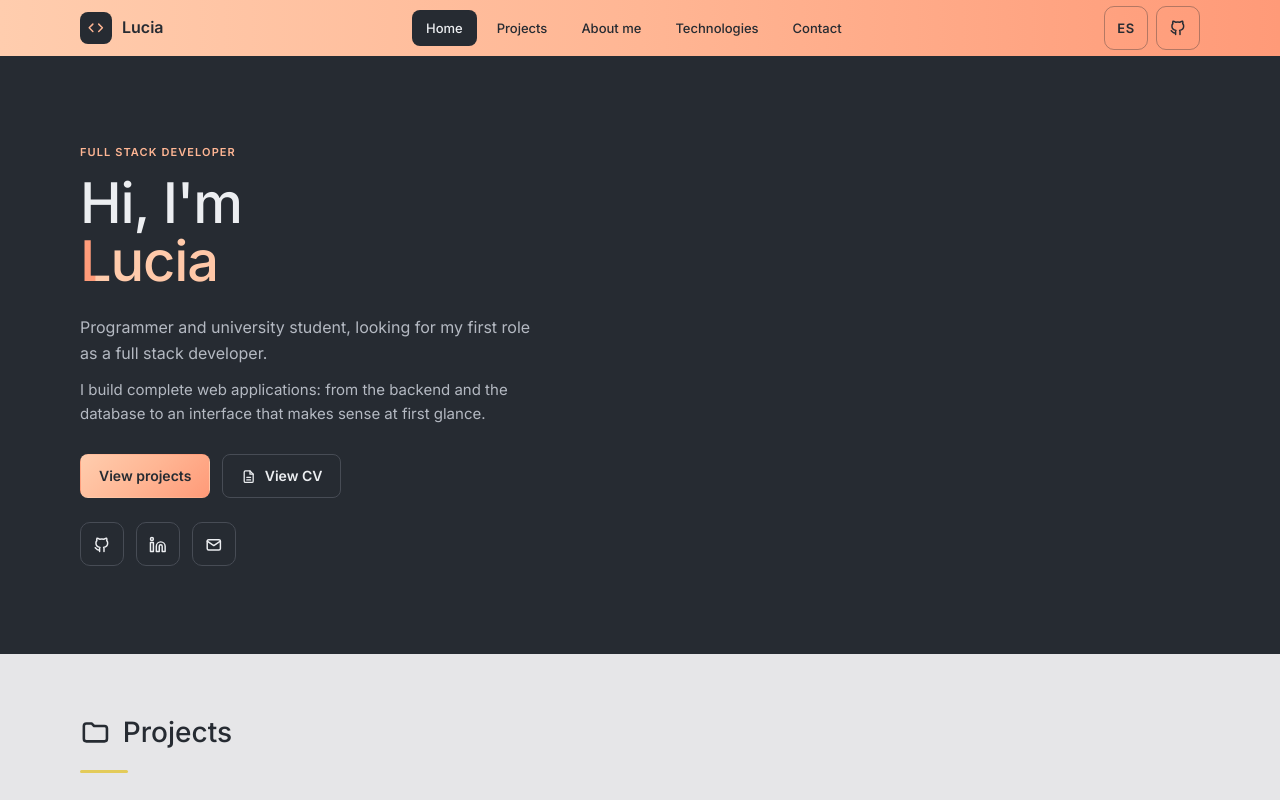
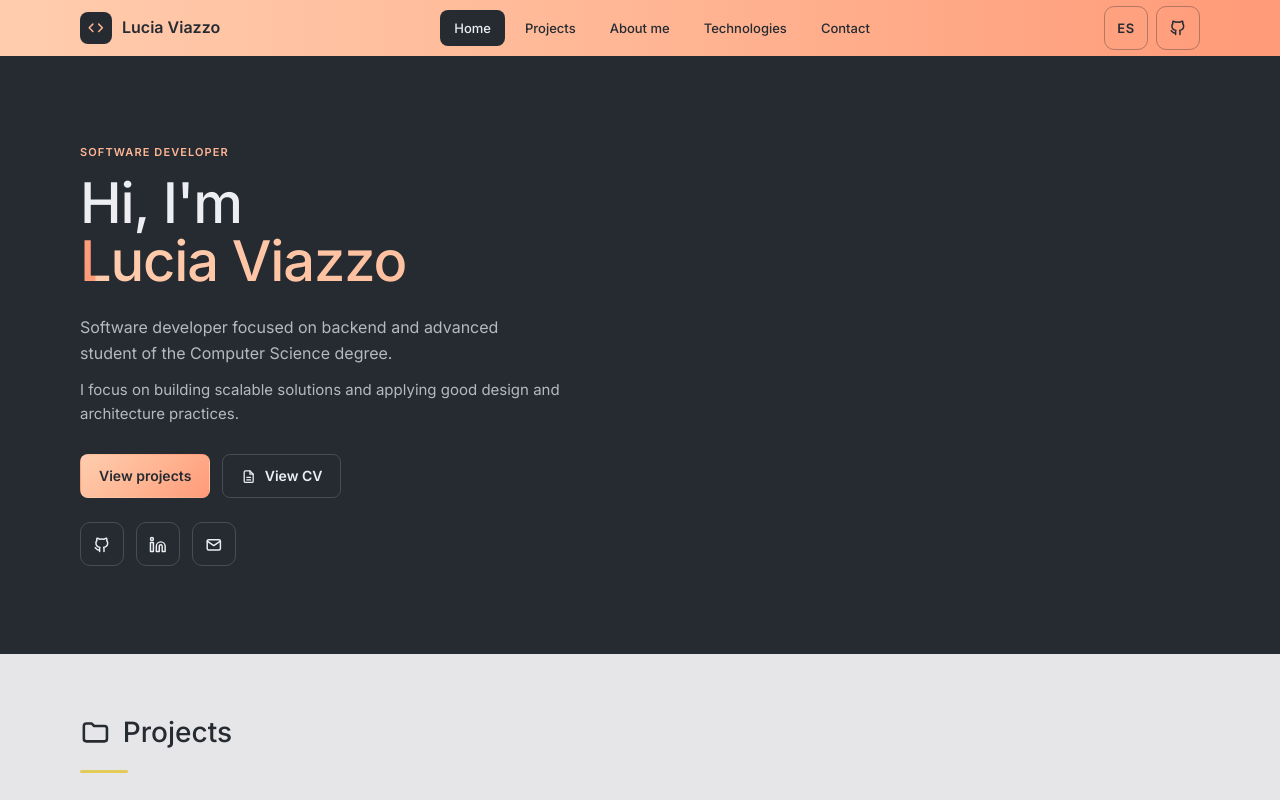
Before and after one commit to luciaviazzo/Portfolio-Lucia-Viazzo, a React (Vite) app: page / in a window 1280 px wide. Shown: the top 800 px of the page. Built offline with nearby package versions, Linux system fonts and the light colour scheme; some icons are missing.

Commit message:
actualizo seccion principal

```diff
--- a/src/components/Header.tsx
+++ b/src/components/Header.tsx
@@ -47,7 +47,7 @@ export function Header() {
       <div className="container header-inner">
         <a className="brand" href="#inicio" aria-label={t.header.homeAria}>
           <span className="brand-mark"><Icon name="code" /></span>
-          <span className="brand-name">Lucia</span>
+          <span className="brand-name">Lucia Viazzo</span>
         </a>
 
         <nav ref={navRef} className={open ? 'nav is-open' : 'nav'} id="menu-principal" aria-label={t.header.navAria}>
--- a/src/components/Hero.tsx
+++ b/src/components/Hero.tsx
@@ -11,7 +11,7 @@ export function Hero() {
       <div className="container hero-inner">
         <div className="hero-copy">
           <p className="eyebrow">{h.eyebrow}</p>
-          <h1 id="hero-title">{h.hi} <span className="accent">Lucia</span></h1>
+          <h1 id="hero-title">{h.hi} <span className="accent">Lucia Viazzo</span></h1>
           <p className="lead">{h.lead}</p>
           <p className="sub">{h.sub}</p>
           <div className="btn-row">
--- a/src/i18n/en.ts
+++ b/src/i18n/en.ts
@@ -25,10 +25,10 @@ export const en: Dict = {
     switchLangCode: 'es',
   },
   hero: {
-    eyebrow: 'Full stack developer',
+    eyebrow: 'Software Developer',
     hi: "Hi, I'm",
-    lead: 'Programmer and university student, looking for my first role as a full stack developer.',
-    sub: 'I build complete web applications: from the backend and the database to an interface that makes sense at first glance.',
+    lead: 'Software developer focused on backend and advanced student of the Computer Science degree.',
+    sub: 'I focus on building scalable solutions and applying good design and architecture practices.',
     viewProjects: 'View projects',
     viewCv: 'View CV',
     newTab: ' (opens in a new tab)',
--- a/src/i18n/es.ts
+++ b/src/i18n/es.ts
@@ -36,10 +36,10 @@ export const es = {
     switchLangCode: 'en',
   },
   hero: {
-    eyebrow: 'Desarrolladora full stack',
+    eyebrow: 'Software Developer',
     hi: 'Hola, soy',
-    lead: 'Programadora y estudiante universitaria, buscando mi primer rol como desarrolladora full stack.',
-    sub: 'Armo aplicaciones web completas: desde el backend y la base de datos hasta una interfaz que se entiende a la primera.',
+    lead: 'Desarrolladora de software con foco en backend y estudiante avanzada de la Licenciatura en Informática.',
+    sub: 'Me enfoco en construir soluciones escalables y aplicar buenas prácticas de diseño y arquitectura.',
     viewProjects: 'Ver proyectos',
     viewCv: 'Ver CV',
     newTab: ' (se abre en una pestaña nueva)',
```
